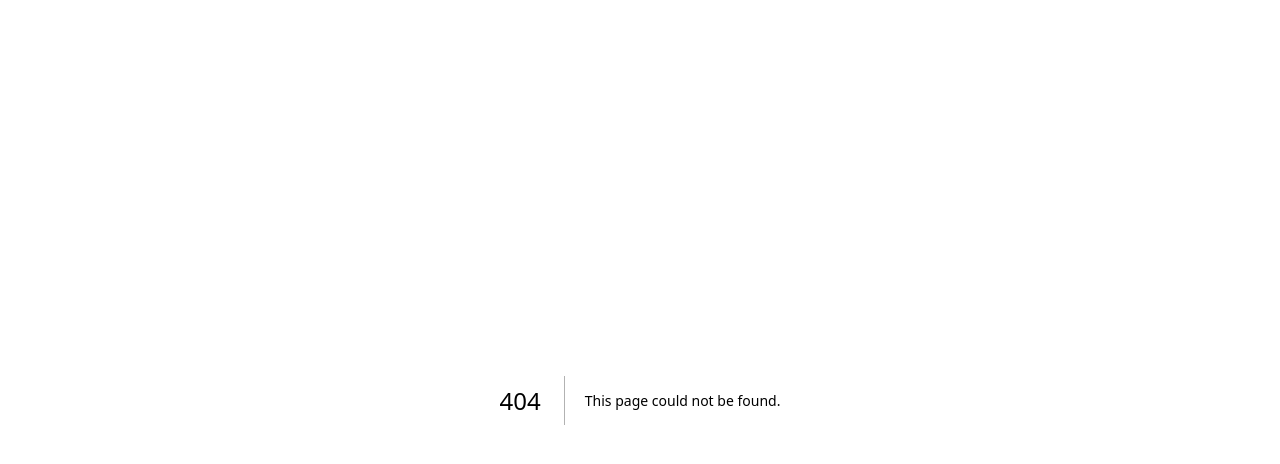
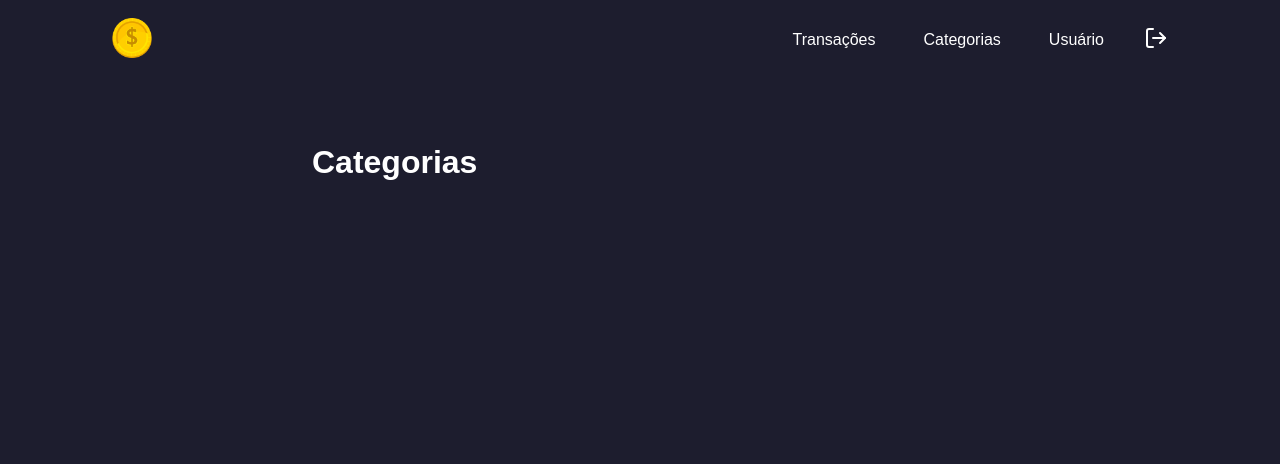
Before and after one commit to GilsonAlvesdeSouza/dindin-independente, a Next.js app: page /categorias in a window 1280 px wide. Before the commit this address had no page. Shown: the top 464 px of the page. Built offline with nearby package versions, Linux system fonts and the light colour scheme.

Commit message:
implementado as paginas do sistema

```diff
--- a/src/components/Header/index.tsx
+++ b/src/components/Header/index.tsx
@@ -23,8 +23,8 @@ export function Header() {
 					<Link href="/categorias" legacyBehavior>
 						<a>Categorias</a>
 					</Link>
-					<Link href="/usuarios" legacyBehavior>
-						<a>Usuários</a>
+					<Link href="/usuario" legacyBehavior>
+						<a>Usuário</a>
 					</Link>
 					<button onClick={signOut}>
 						<FiLogOut size={24} />
--- /dev/null
+++ b/src/pages/categorias/index.tsx
@@ -0,0 +1,20 @@
+import Head from 'next/head';
+import { Header } from '@/components/Header';
+import styles from './styles.module.scss';
+
+export default function Category() {
+	return (
+		<>
+			<Head>
+				<title>Categorias</title>
+			</Head>
+			<div>
+				<Header />
+
+				<main className={styles.container}>
+					<h1>Categorias</h1>
+				</main>
+			</div>
+		</>
+	);
+}
--- /dev/null
+++ b/src/pages/categorias/styles.module.scss
@@ -0,0 +1,13 @@
+.container{
+	max-width: 720px;
+	margin: 4rem auto;
+	padding: 0 2rem;
+
+	display: flex;
+	justify-content: space-between;
+	flex-direction: column;
+
+	h1{
+		color: var(--white);
+	}
+}
```
Also changed, not shown: src/pages/transacoes/index.tsx (added, +13 -0 lines), src/pages/usuario/index.tsx (added, +13 -0 lines), src/pages/transacoes/styles.module.scss (added), src/pages/usuario/styles.module.scss (added).
